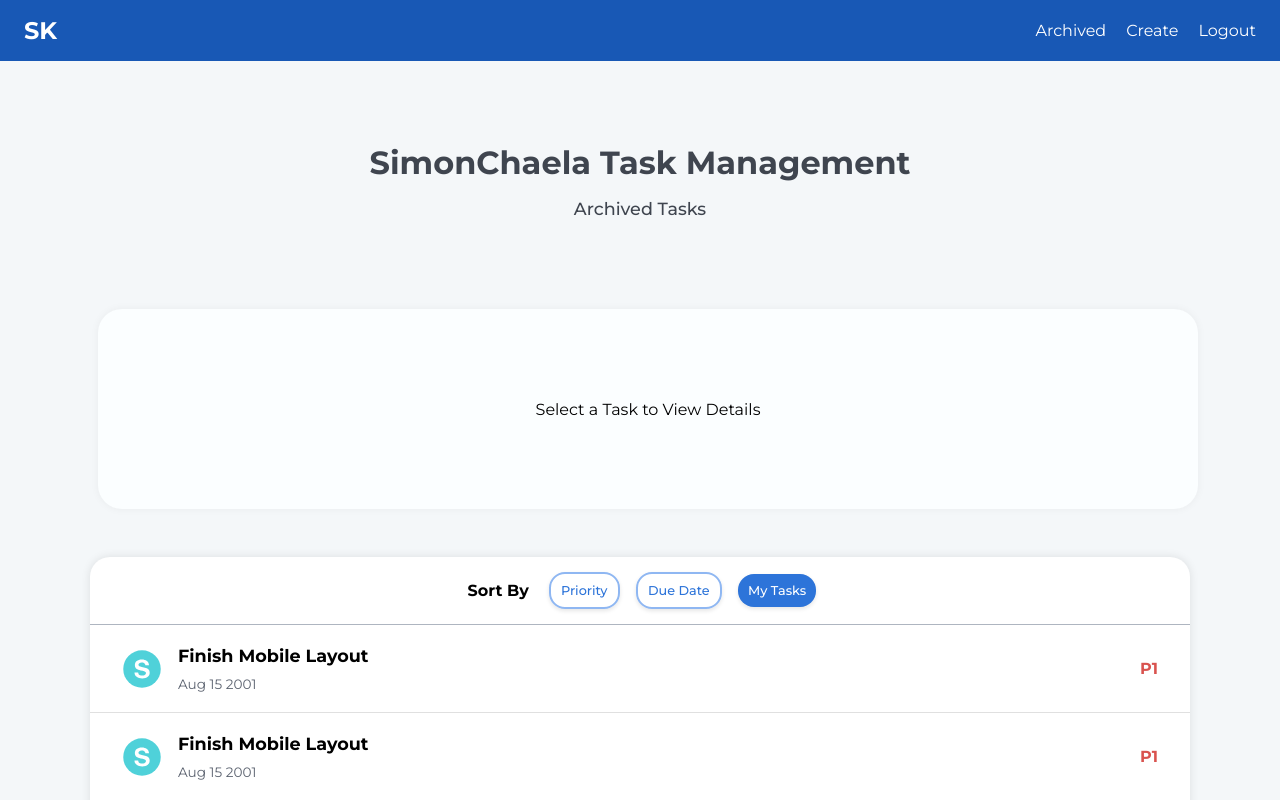
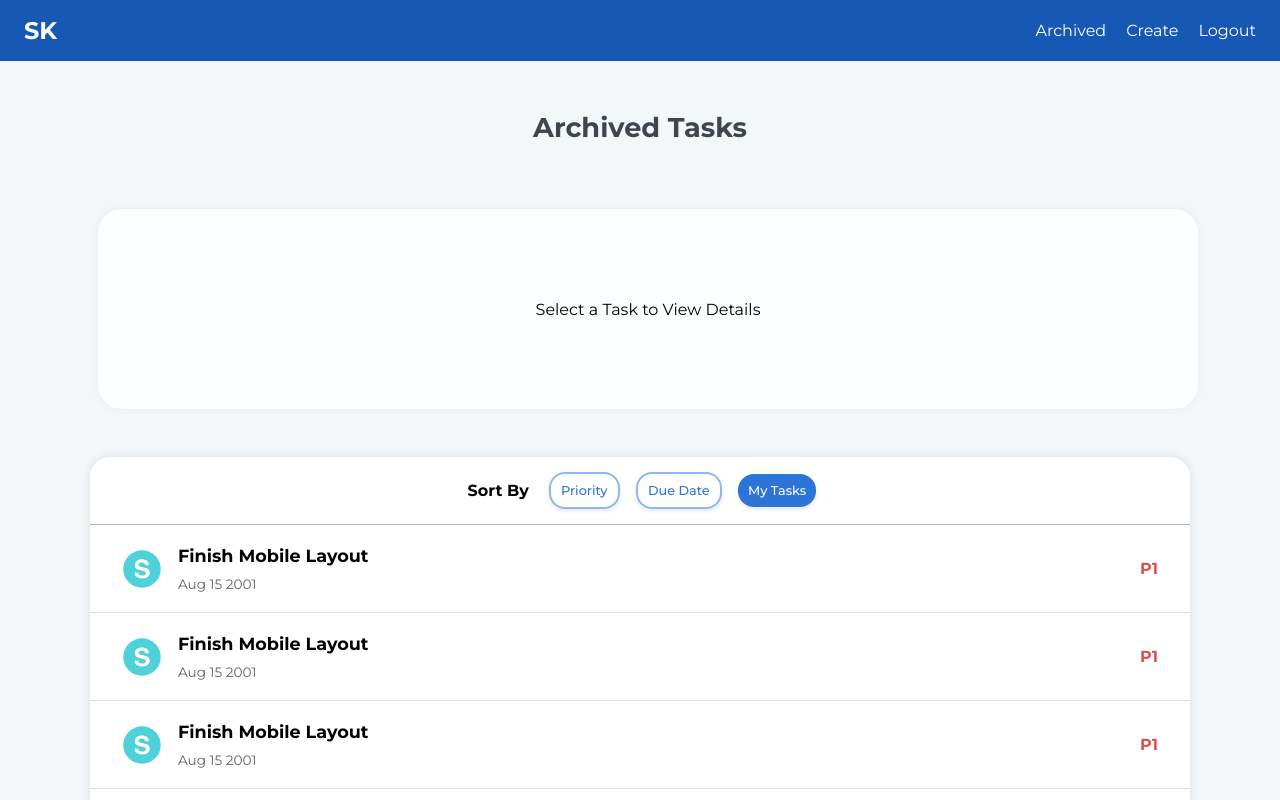
Before and after one commit to Simon-Cheek/SKTaskMgmt-FrontEnd, a React (Vite) app: page /archived in a window 1280 px wide. Shown: the top 800 px of the page. Built offline with nearby package versions, Linux system fonts and the light colour scheme.

Commit message:
Streamline archived task page and create creation page

```diff
--- a/src/routeTree.gen.ts
+++ b/src/routeTree.gen.ts
@@ -10,12 +10,18 @@
 
 import { Route as rootRouteImport } from './routes/__root'
 import { Route as LoginRouteImport } from './routes/login'
+import { Route as CreateRouteImport } from './routes/create'
 import { Route as ArchivedRouteImport } from './routes/archived'
 import { Route as IndexRouteImport } from './routes/index'
 
 const LoginRoute = LoginRouteImport.update({
   id: '/login',
   path: '/login',
+  getParentRoute: () => rootRouteImport,
+} as any)
+const CreateRoute = CreateRouteImport.update({
+  id: '/create',
+  path: '/create',
   getParentRoute: () => rootRouteImport,
 } as any)
 const ArchivedRoute = ArchivedRouteImport.update({
@@ -32,30 +38,34 @@ const IndexRoute = IndexRouteImport.update({
 export interface FileRoutesByFullPath {
   '/': typeof IndexRoute
   '/archived': typeof ArchivedRoute
+  '/create': typeof CreateRoute
   '/login': typeof LoginRoute
 }
 export interface FileRoutesByTo {
   '/': typeof IndexRoute
   '/archived': typeof ArchivedRoute
+  '/create': typeof CreateRoute
   '/login': typeof LoginRoute
 }
 export interface FileRoutesById {
   __root__: typeof rootRouteImport
   '/': typeof IndexRoute
   '/archived': typeof ArchivedRoute
+  '/create': typeof CreateRoute
   '/login': typeof LoginRoute
 }
 export interface FileRouteTypes {
   fileRoutesByFullPath: FileRoutesByFullPath
-  fullPaths: '/' | '/archived' | '/login'
+  fullPaths: '/' | '/archived' | '/create' | '/login'
   fileRoutesByTo: FileRoutesByTo
-  to: '/' | '/archived' | '/login'
-  id: '__root__' | '/' | '/archived' | '/login'
+  to: '/' | '/archived' | '/create' | '/login'
+  id: '__root__' | '/' | '/archived' | '/create' | '/login'
   fileRoutesById: FileRoutesById
 }
 export interface RootRouteChildren {
   IndexRoute: typeof IndexRoute
   ArchivedRoute: typeof ArchivedRoute
+  CreateRoute: typeof CreateRoute
   LoginRoute: typeof LoginRoute
 }
 
@@ -66,6 +76,13 @@ declare module '@tanstack/react-router' {
       path: '/login'
       fullPath: '/login'
       preLoaderRoute: typeof LoginRouteImport
+      parentRoute: typeof rootRouteImport
+    }
+    '/create': {
+      id: '/create'
+      path: '/create'
+      fullPath: '/create'
+      preLoaderRoute: typeof CreateRouteImport
       parentRoute: typeof rootRouteImport
     }
     '/archived': {
@@ -88,6 +105,7 @@ declare module '@tanstack/react-router' {
 const rootRouteChildren: RootRouteChildren = {
   IndexRoute: IndexRoute,
   ArchivedRoute: ArchivedRoute,
+  CreateRoute: CreateRoute,
   LoginRoute: LoginRoute,
 }
 export const routeTree = rootRouteImport
--- a/src/routes/archived.tsx
+++ b/src/routes/archived.tsx
@@ -31,23 +31,16 @@ const displayContainerCss = css`
   justify-content: center;
   align-items: center;
   flex-direction: column;
-  height: 200px;
+  height: 100px;
   @media (max-width: 767px) {
-    height: 120px;
+    height: 80px;
   }
 `;
 
 const titleDisplayCss = css`
   text-align: center;
   color: ${colors.gray06};
-  @media (max-width: 767px) {
-    font-size: 1.5em;
-  }
-`;
-
-const titleDescriptionCss = css`
-  color: ${colors.gray06};
-  font-size: 1.1em;
+  font-size: 1.7em;
 `;
 
 // const fakeTask: Task = {
@@ -66,10 +59,7 @@ function RouteComponent() {
     <div css={pageWrapperCss}>
       <div css={contentCss}>
         <div css={displayContainerCss}>
-          <H1 customCSS={titleDisplayCss}>SimonChaela Task Management</H1>
-          <Paragraph weight="semibold" customCSS={titleDescriptionCss}>
-            Archived Tasks
-          </Paragraph>
+          <H1 customCSS={titleDisplayCss}>Archived Tasks</H1>
         </div>
         <TaskDisplay task={null} />
         <Separator />
--- /dev/null
+++ b/src/routes/create.tsx
@@ -0,0 +1,9 @@
+import { createFileRoute } from "@tanstack/react-router";
+
+export const Route = createFileRoute("/create")({
+  component: RouteComponent,
+});
+
+function RouteComponent() {
+  return <div>Hello "/create"!</div>;
+}
```
